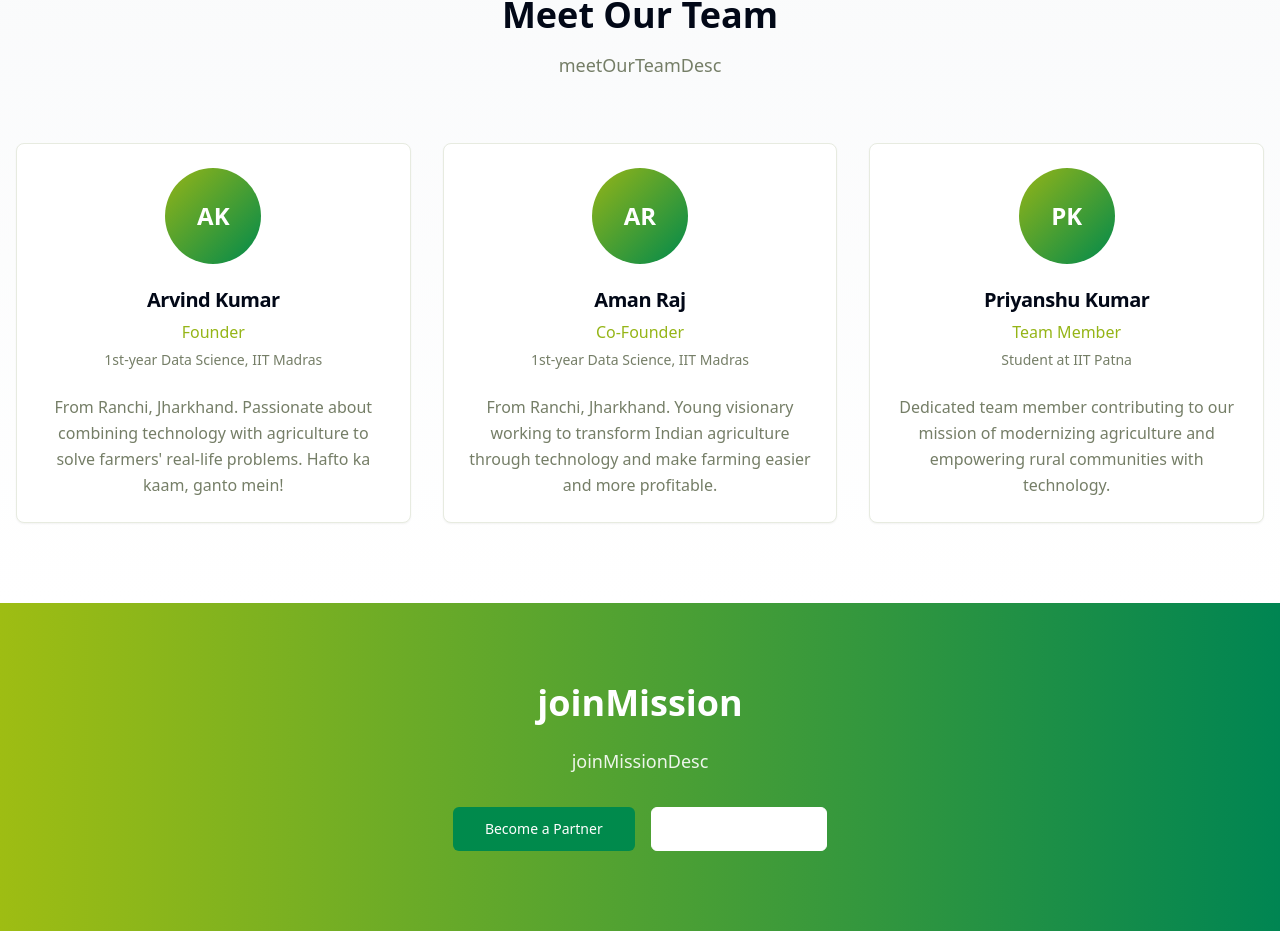
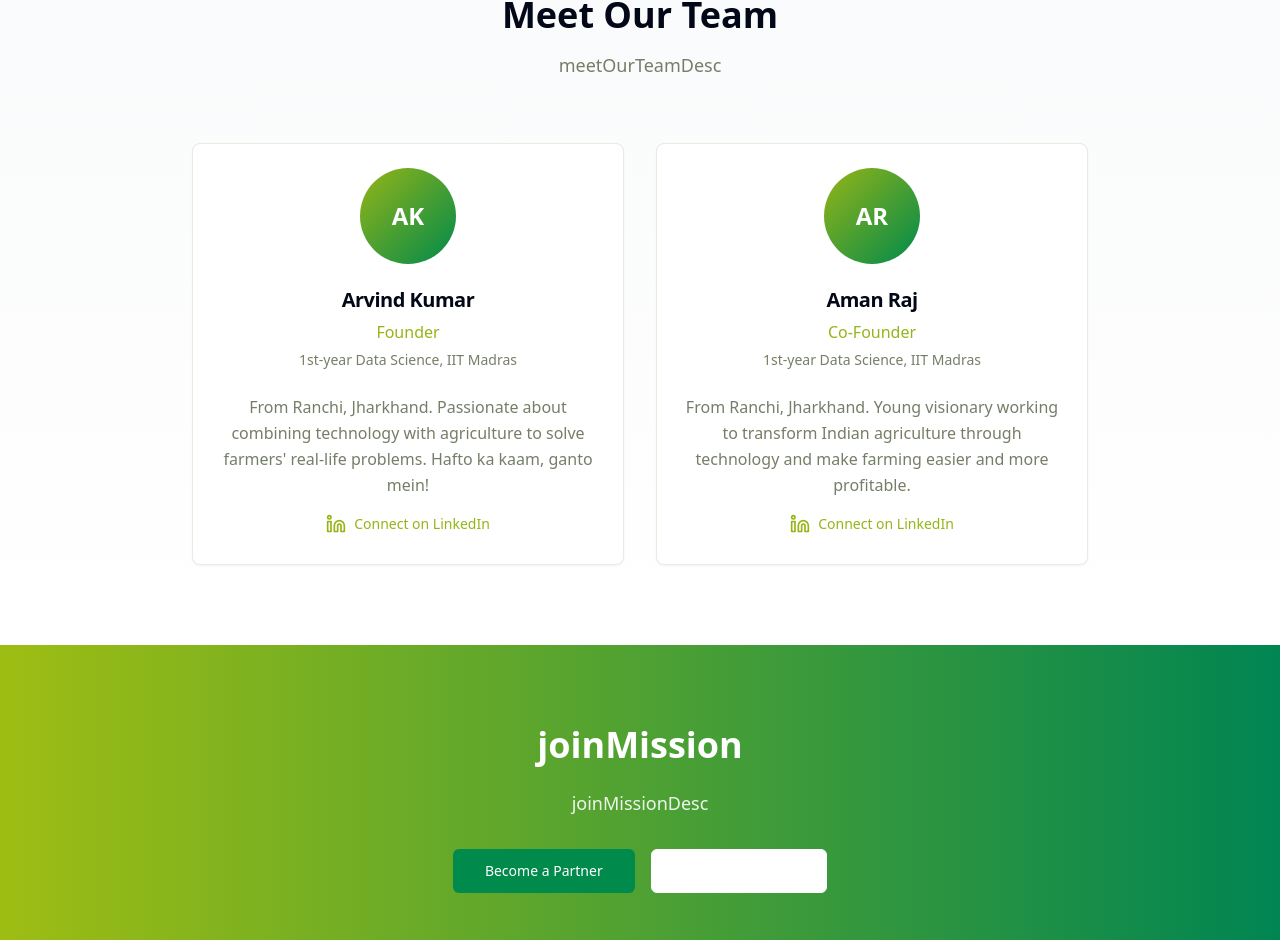
Before and after one commit to Arvindkumar7738600/agri-link-plaza, a React (Vite) app: page /about in a window 1280 px wide. Shown: the part 1415-2355 px from the top of the page. Built offline with nearby package versions, Linux system fonts and the light colour scheme.

Commit message:
Add "Meet the Team" section

```diff
--- a/src/pages/About.tsx
+++ b/src/pages/About.tsx
@@ -1,4 +1,4 @@
-import { Target, Eye, Award, Users } from "lucide-react";
+import { Target, Eye, Award, Users, Linkedin } from "lucide-react";
 import { Card, CardContent, CardHeader, CardTitle } from "@/components/ui/card";
 import { Button } from "@/components/ui/button";
 import { Link } from "react-router-dom";
@@ -35,19 +35,15 @@ const About = () => {
       name: "Arvind Kumar",
       role: "Founder",
       experience: "1st-year Data Science, IIT Madras",
-      description: "From Ranchi, Jharkhand. Passionate about combining technology with agriculture to solve farmers' real-life problems. Hafto ka kaam, ganto mein!"
+      description: "From Ranchi, Jharkhand. Passionate about combining technology with agriculture to solve farmers' real-life problems. Hafto ka kaam, ganto mein!",
+      linkedin: "https://www.linkedin.com/in/arvind-kumar-060656316/"
     },
     {
       name: "Aman Raj",
       role: "Co-Founder",
       experience: "1st-year Data Science, IIT Madras",
-      description: "From Ranchi, Jharkhand. Young visionary working to transform Indian agriculture through technology and make farming easier and more profitable."
-    },
-    {
-      name: "Priyanshu Kumar",
-      role: "Team Member",
-      experience: "Student at IIT Patna",
-      description: "Dedicated team member contributing to our mission of modernizing agriculture and empowering rural communities with technology."
+      description: "From Ranchi, Jharkhand. Young visionary working to transform Indian agriculture through technology and make farming easier and more profitable.",
+      linkedin: "https://www.linkedin.com/in/aman-raj-158126342/"
     }
   ];
 
@@ -165,7 +161,7 @@ const About = () => {
             </p>
           </div>
 
-          <div className="grid grid-cols-1 md:grid-cols-3 gap-8">
+          <div className="grid grid-cols-1 md:grid-cols-2 gap-8 max-w-4xl mx-auto">
             {team.map((member, index) => (
               <Card key={index} className="text-center hover:shadow-elevated transition-shadow bg-card">
                 <CardHeader>
@@ -179,9 +175,18 @@ const About = () => {
                   <div className="text-sm text-muted-foreground">{member.experience}</div>
                 </CardHeader>
                 <CardContent>
-                  <p className="text-muted-foreground leading-relaxed">
+                  <p className="text-muted-foreground leading-relaxed mb-4">
                     {member.description}
                   </p>
+                  <a
+                    href={member.linkedin}
+                    target="_blank"
+                    rel="noopener noreferrer"
+                    className="inline-flex items-center gap-2 text-primary hover:text-primary/80 transition-colors"
+                  >
+                    <Linkedin className="w-5 h-5" />
+                    <span className="text-sm font-medium">Connect on LinkedIn</span>
+                  </a>
                 </CardContent>
               </Card>
             ))}
```
